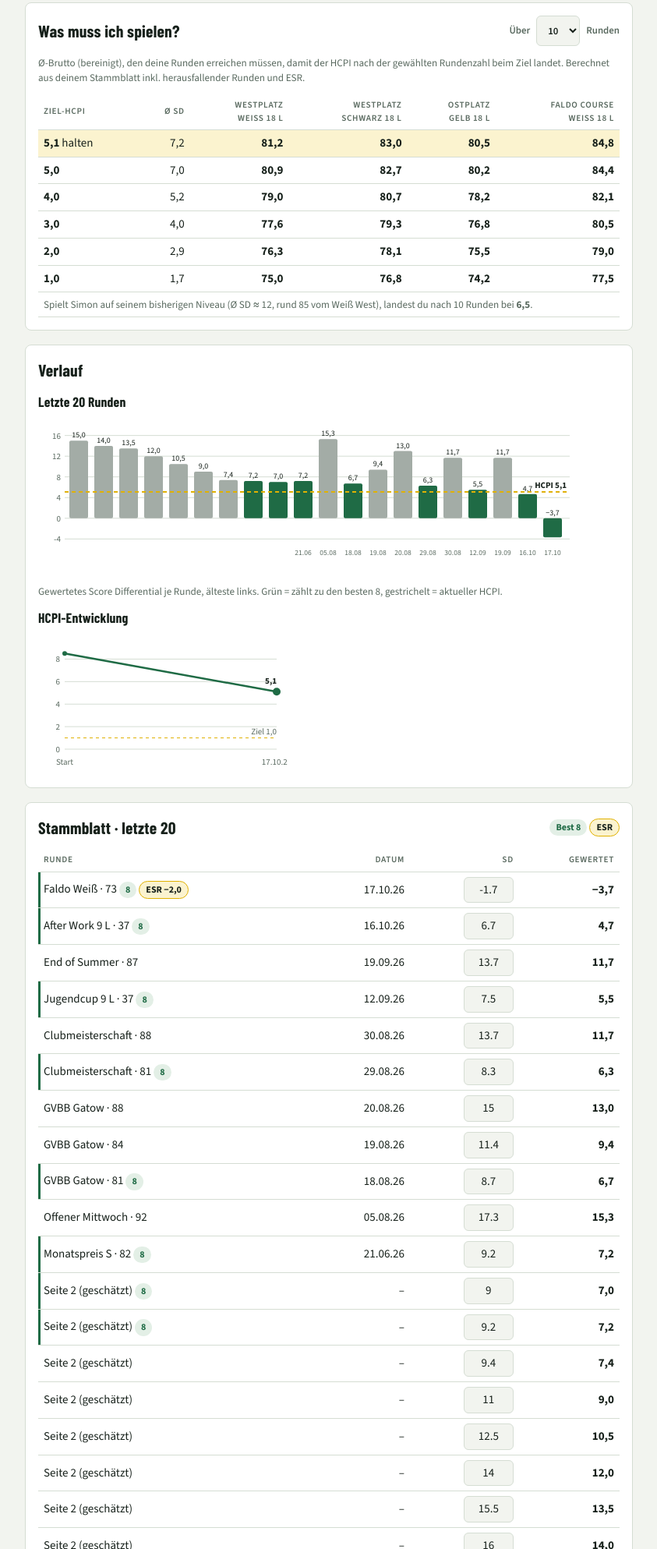
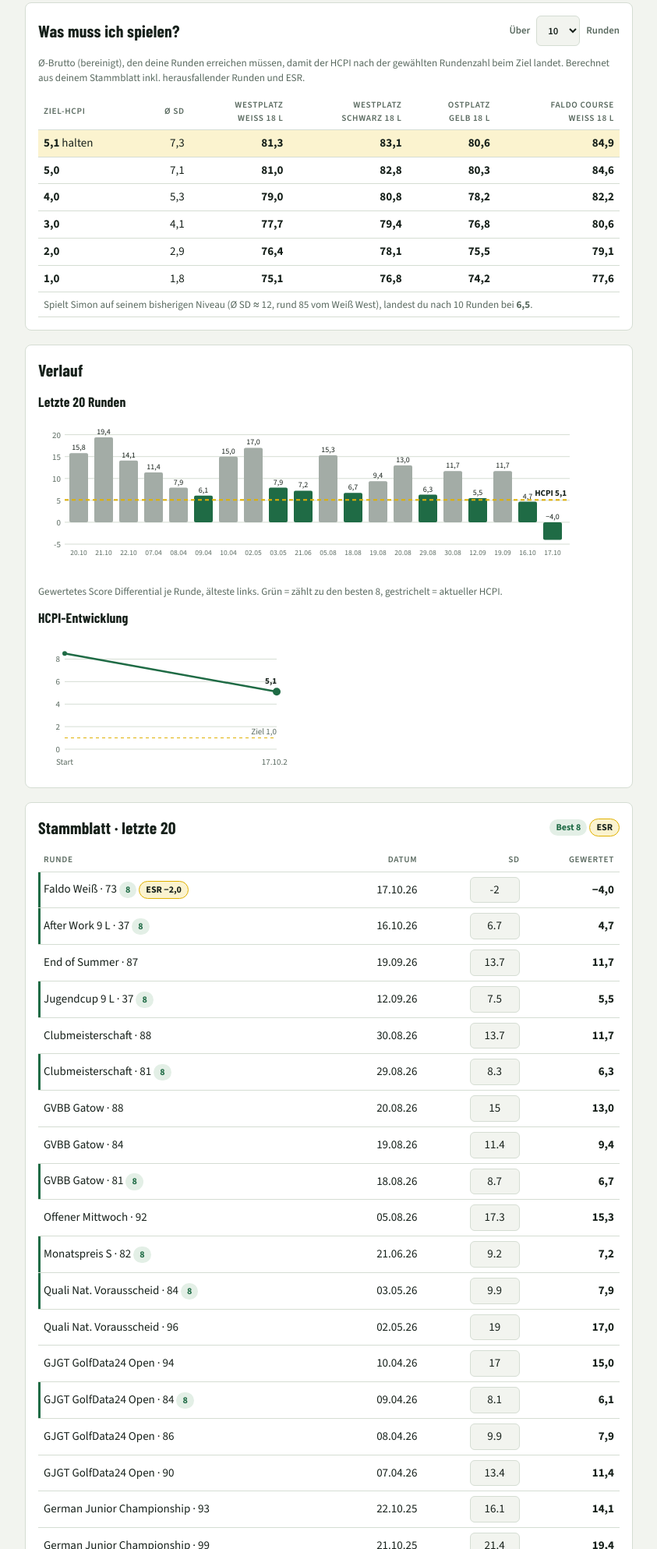
Before and after one commit to BRANDInstitute-hub/golf-simon, a plain HTML site: page index.html in a window 1280 px wide. Shown: the part 3925-5912 px from the top of the page at 78% size, without its empty margins (218-1061 px from the left). Drawn offline with nearby package versions, Linux system fonts and the light colour scheme.

Commit message:
Add files via upload

```diff
--- a/index.html
+++ b/index.html
@@ -319,8 +319,8 @@ const PRESETS={
   motzBCG:{club:MZ,name:"B+C",tee:"Gelb",holes:18,cr:72.6,s:139,par:[...MB,...MC],si:[...MBS2,...MCS],check:"CR/Slope Gelb aus älterer Quelle"},
   motzA9G:{club:MZ,name:"A 1–9",tee:"Gelb",holes:9,cr:36.3,s:139,par:MA,si:[9,8,6,1,7,4,5,3,2]}
 };
-const SEED={"rec":[{"d":"17.10.26","l":"Faldo Weiß · 73","sd":-1.7,"adj":-2,"esr":-2},{"d":"16.10.26","l":"After Work 9 L · 37","sd":6.7,"adj":-2},{"d":"19.09.26","l":"End of Summer · 87","sd":13.7,"adj":-2},{"d":"12.09.26","l":"Jugendcup 9 L · 37","sd":7.5,"adj":-2},{"d":"30.08.26","l":"Clubmeisterschaft · 88","sd":13.7,"adj":-2},{"d":"29.08.26","l":"Clubmeisterschaft · 81","sd":8.3,"adj":-2},{"d":"20.08.26","l":"GVBB Gatow · 88","sd":15,"adj":-2},{"d":"19.08.26","l":"GVBB Gatow · 84","sd":11.4,"adj":-2},{"d":"18.08.26","l":"GVBB Gatow · 81","sd":8.7,"adj":-2},{"d":"05.08.26","l":"Offener Mittwoch · 92","sd":17.3,"adj":-2},{"d":"21.06.26","l":"Monatspreis S · 82","sd":9.2,"adj":-2},{"d":"","l":"Seite 2 (geschätzt)","sd":9,"adj":-2},{"d":"","l":"Seite 2 (geschätzt)","sd":9.2,"adj":-2},{"d":"","l":"Seite 2 (geschätzt)","sd":9.4,"adj":-2},{"d":"","l":"Seite 2 (geschätzt)","sd":11,"adj":-2},{"d":"","l":"Seite 2 (geschätzt)","sd":12.5,"adj":-2},{"d":"","l":"Seite 2 (geschätzt)","sd":14,"adj":-2},{"d":"","l":"Seite 2 (geschätzt)","sd":15.5,"adj":-2},{"d":"","l":"Seite 2 (geschätzt)","sd":16,"adj":-2},{"d":"","l":"Seite 2 (geschätzt)","sd":17,"adj":-2},{"d":"","l":"Seite 2 (geschätzt)","sd":18,"adj":0}],"hist":[{"l":"Start","h":8.5},{"l":"17.10.26","h":5.1}],"low":5.1,"undo":[]};
-const CFG={"id": "simon", "who": "Simon Steiner · Berliner GC Stolper Heide", "fav": ["westW", "westS", "ost18", "faldoW"], "scen": ["westW", "westS", "ost18", "faldoW"], "goal": 1, "goalH": 1, "goalDate": "2027-06-30", "goalStart": 5.1, "typical": 12.0, "typicalText": "Spielt Simon auf seinem bisherigen Niveau (Ø SD ≈ 12, rund 85 vom Weiß West),", "recNote": "Ausgangswerte aus dem Scoring Record (Seite 1 exakt, Seite 2 geschätzt). Die Faldo-Runde (73 vom Weiß) ist mit dem geschätzten Rating 75,2/150 eingerechnet; bitte mit golf.de abgleichen.", "def": "westW"};
+const SEED={"rec":[{"d":"17.10.26","l":"Faldo Weiß · 73","sd":-2.0,"adj":-2,"esr":-2},{"d":"16.10.26","l":"After Work 9 L · 37","sd":6.7,"adj":-2},{"d":"19.09.26","l":"End of Summer · 87","sd":13.7,"adj":-2},{"d":"12.09.26","l":"Jugendcup 9 L · 37","sd":7.5,"adj":-2},{"d":"30.08.26","l":"Clubmeisterschaft · 88","sd":13.7,"adj":-2},{"d":"29.08.26","l":"Clubmeisterschaft · 81","sd":8.3,"adj":-2},{"d":"20.08.26","l":"GVBB Gatow · 88","sd":15,"adj":-2},{"d":"19.08.26","l":"GVBB Gatow · 84","sd":11.4,"adj":-2},{"d":"18.08.26","l":"GVBB Gatow · 81","sd":8.7,"adj":-2},{"d":"05.08.26","l":"Offener Mittwoch · 92","sd":17.3,"adj":-2},{"d":"21.06.26","l":"Monatspreis S · 82","sd":9.2,"adj":-2},{"d":"03.05.26","l":"Quali Nat. Vorausscheid · 84","sd":9.9,"adj":-2},{"d":"02.05.26","l":"Quali Nat. Vorausscheid · 96","sd":19.0,"adj":-2},{"d":"10.04.26","l":"GJGT GolfData24 Open · 94","sd":17.0,"adj":-2},{"d":"09.04.26","l":"GJGT GolfData24 Open · 84","sd":8.1,"adj":-2},{"d":"08.04.26","l":"GJGT GolfData24 Open · 86","sd":9.9,"adj":-2},{"d":"07.04.26","l":"GJGT GolfData24 Open · 90","sd":13.4,"adj":-2},{"d":"22.10.25","l":"German Junior Championship · 93","sd":16.1,"adj":-2},{"d":"21.10.25","l":"German Junior Championship · 99","sd":21.4,"adj":-2},{"d":"20.10.25","l":"German Junior Championship · 95","sd":17.8,"adj":-2}],"hist":[{"l":"Start","h":8.5},{"l":"17.10.26","h":5.1}],"low":5.1,"undo":[]};
+const CFG={"id": "simon", "who": "Simon Steiner · Berliner GC Stolper Heide", "fav": ["westW", "westS", "ost18", "faldoW"], "scen": ["westW", "westS", "ost18", "faldoW"], "goal": 1, "goalH": 1, "goalDate": "2027-06-30", "goalStart": 5.1, "typical": 12.0, "typicalText": "Spielt Simon auf seinem bisherigen Niveau (Ø SD ≈ 12, rund 85 vom Weiß West),", "recNote": "Ausgangswerte: alle 20 Runden laut DGV-Scoring-Record vom 18.10.2026 (golf.de), inkl. ESR −2 aus der Faldo-Runde.", "def": "westW"};
 const $=id=>document.getElementById(id);
 const r1=x=>Math.round(x*10)/10;
 const fmt=x=>(x<0?"−":"")+Math.abs(x).toFixed(1).replace(".",",");
@@ -769,6 +769,7 @@ $("ul").addEventListener("change",e=>{const f=e.target.files[0];if(!f)return;con
 /* ---------- Start ---------- */
 try{const loc=JSON.parse(localStorage.getItem(LKEY));if(loc){S=loc.S||null;ROUNDS=loc.ROUNDS||[];CUSTOM=loc.CUSTOM||{};TRAIN=loc.TRAIN||[];TESTS=loc.TESTS||{}}}catch(e){}
 if(!S){S=JSON.parse(JSON.stringify(SEED));cacheLocal()}
+if(S&&S.rec&&S.rec.some(o=>/geschätzt/.test(o.l))){const R=SEED.rec.filter(o=>!S.rec.some(x=>x.d===o.d&&x.l===o.l&&!/geschätzt/.test(x.l)));S.rec=S.rec.filter(o=>!/geschätzt/.test(o.l)).map(o=>o.d==="17.10.26"&&/^Faldo/.test(o.l)?{...o,sd:-2}:o).concat(R.filter(o=>o.d!=="17.10.26"));cacheLocal()}
 fillCourseSelect();buildHoleGrid();render();
 
 </script>
```
